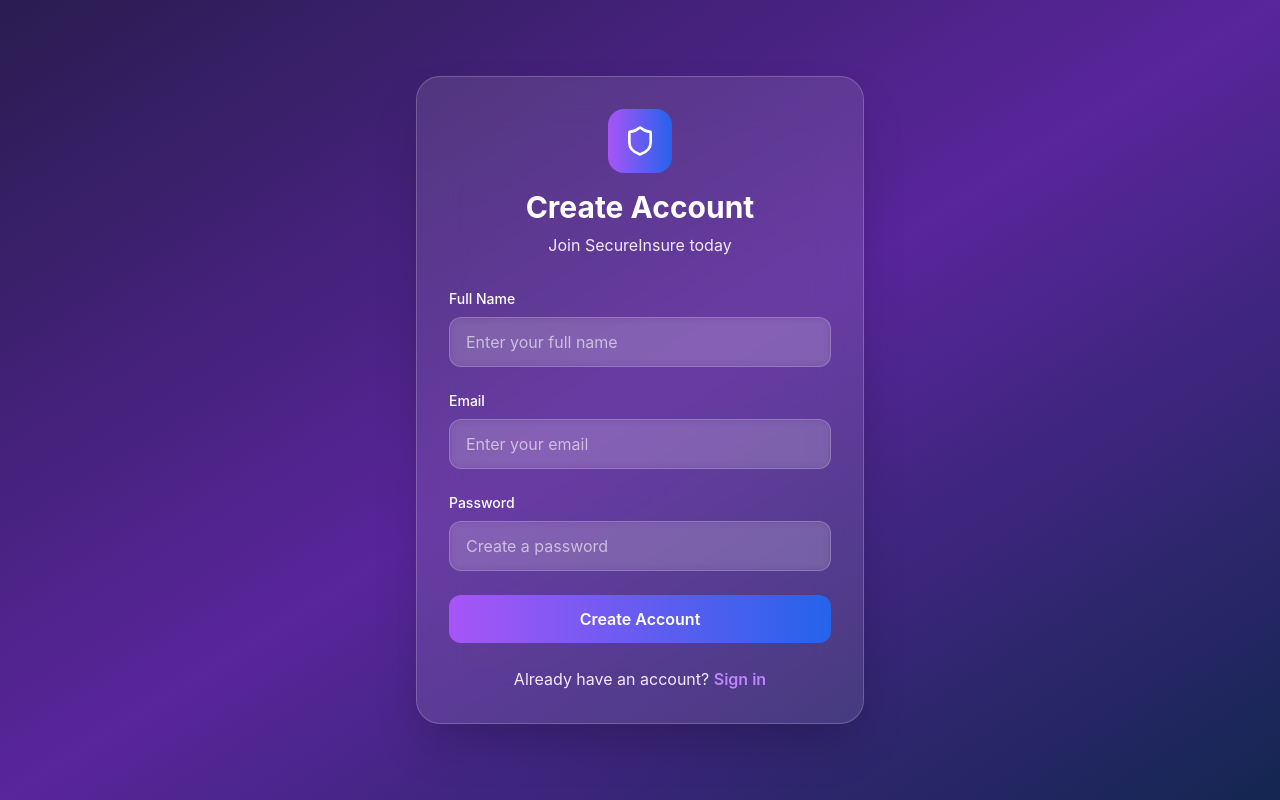
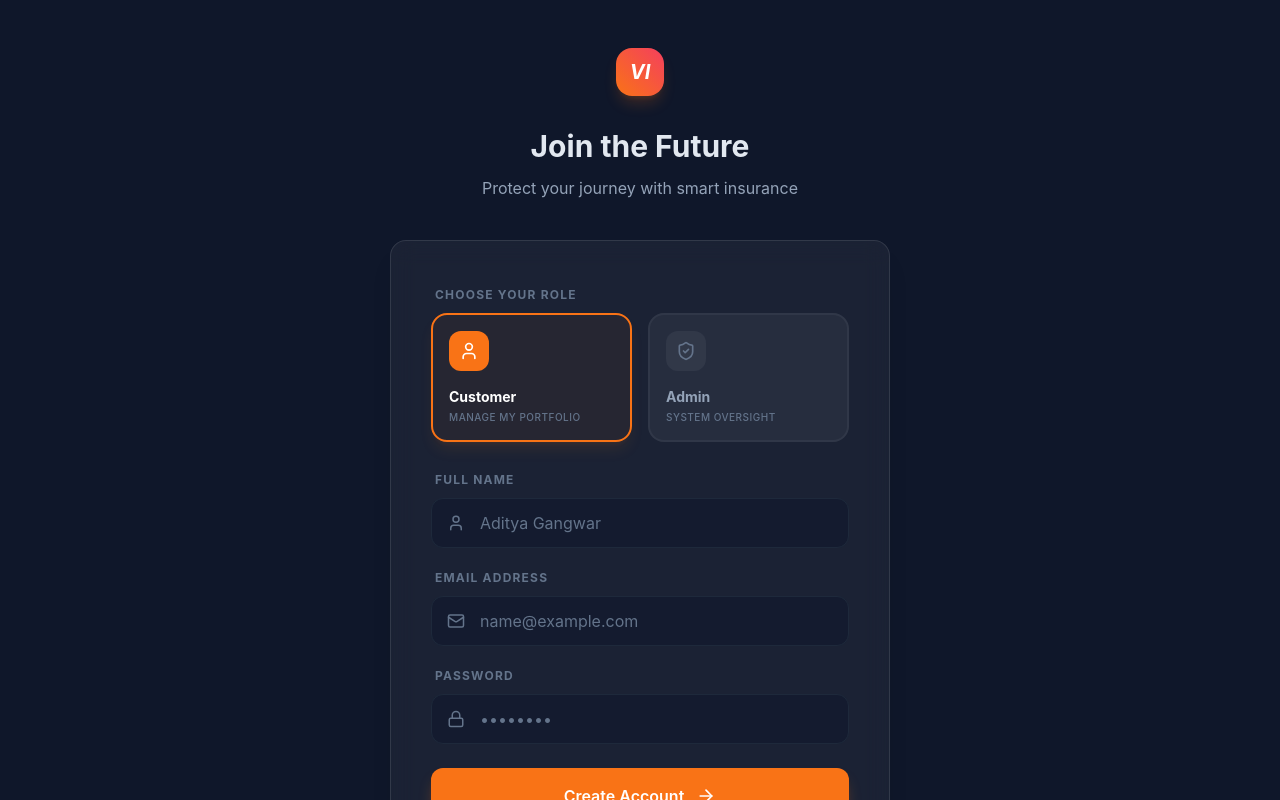
Before and after one commit to AdityaGangwar2674/Vehicle_Insurance, a React (Create React App) app in the folder frontend/: page /register in a window 1280 px wide. Shown: the top 800 px of the page. Built offline with nearby package versions, Linux system fonts and the light colour scheme.

Commit message:
[feat]: redesign register page with role selection and auth integration, add admin/user roles, improved UI, error handling, and auto login flow

```diff
--- a/frontend/src/pages/Register.jsx
+++ b/frontend/src/pages/Register.jsx
@@ -1,137 +1,252 @@
-import React, { useState } from "react";
-import { useNavigate } from "react-router-dom";
-import axios from "axios";
+import React, { useState, useContext } from "react";
+import { Link, useNavigate } from "react-router-dom";
+import { AuthContext } from "../context/AuthContext";
+import api from "../api/axios";
+import {
+  ShieldCheck,
+  User as UserIcon,
+  Mail,
+  Lock,
+  ArrowRight,
+  AlertCircle,
+  Loader2,
+} from "lucide-react";
 import Swal from "sweetalert2";
-import { motion } from "framer-motion";
-import { Shield } from "lucide-react";
+import { motion, AnimatePresence } from "framer-motion";
+
+const RoleCard = ({ selected, icon: Icon, label, desc, onClick }) => (
+  <motion.div
+    whileTap={{ scale: 0.98 }}
+    onClick={onClick}
+    className={`p-4 rounded-2xl border-2 transition-all cursor-pointer flex-1 group ${
+      selected
+        ? "border-orange-500 bg-orange-500/5 shadow-lg shadow-orange-500/10"
+        : "border-white/5 bg-white/5 hover:border-white/20"
+    }`}
+  >
+    <div
+      className={`w-10 h-10 rounded-xl mb-4 flex items-center justify-center transition-colors ${
+        selected
+          ? "bg-orange-500 text-white"
+          : "bg-white/5 text-slate-500 group-hover:text-slate-300"
+      }`}
+    >
+      <Icon size={20} />
+    </div>
+    <h3
+      className={`text-sm font-bold mb-1 ${selected ? "text-white" : "text-slate-400 group-hover:text-slate-300"}`}
+    >
+      {label}
+    </h3>
+    <p className="text-[10px] text-slate-500 leading-tight uppercase font-medium tracking-wider">
+      {desc}
+    </p>
+  </motion.div>
+);
 
 const Register = () => {
-  const [form, setForm] = useState({ name: "", email: "", password: "" });
-  const [isLoading, setIsLoading] = useState(false);
+  const [formData, setFormData] = useState({
+    name: "",
+    email: "",
+    password: "",
+    role: "user",
+  });
+  const { login, loading, setLoading } = useContext(AuthContext);
+  const [error, setError] = useState("");
   const navigate = useNavigate();
 
   const handleChange = (e) => {
-    setForm({ ...form, [e.target.name]: e.target.value });
+    setFormData({ ...formData, [e.target.name]: e.target.value });
+    if (error) setError("");
   };
 
   const handleSubmit = async (e) => {
     e.preventDefault();
-    setIsLoading(true);
+    setLoading(true);
+    setError("");
+
     try {
-      const res = await axios.post(
-        "http://localhost:5000/api/auth/register",
-        form
-      );
-      console.log("✅ Registration response:", res.data);
-      Swal.fire("Success", "Account created successfully", "success");
-      navigate("/login");
-    } catch (error) {
-      setIsLoading(false);
-      Swal.fire(
-        "Error",
-        error.response?.data?.message || "Registration failed",
-        "error"
-      );
+      const response = await api.post("/auth/register", formData);
+
+      if (response.success) {
+        login(response.data.user);
+        Swal.fire({
+          icon: "success",
+          title: "Account Created!",
+          text: `Welcome to VehicleInsure, ${response.data.user.name}`,
+          timer: 2000,
+          showConfirmButton: false,
+          background: "#1e293b",
+          color: "#fff",
+        });
+
+        if (response.data.user.role === "admin") {
+          navigate("/admin/dashboard");
+        } else {
+          navigate("/dashboard");
+        }
+      }
+    } catch (err) {
+      console.error("Register error:", err);
+      setError(err.message || "Registration failed. Try again.");
+    } finally {
+      setLoading(false);
     }
   };
 
   return (
-    <div className="min-h-screen bg-gradient-to-br from-slate-900 via-purple-900 to-slate-900 flex items-center justify-center p-4">
-      <div className="absolute inset-0 bg-gradient-to-br from-purple-600/20 to-blue-600/20"></div>
+    <div className="min-h-screen bg-[#0f172a] text-slate-200 flex flex-col items-center justify-center p-6 sm:p-12 relative overflow-hidden">
+      {/* Background Decor */}
+      <div className="absolute top-1/4 -right-20 w-80 h-80 bg-orange-500/10 rounded-full blur-[100px] -z-10" />
+      <div className="absolute bottom-1/4 -left-20 w-80 h-80 bg-rose-500/10 rounded-full blur-[100px] -z-10" />
 
       <motion.div
-        className="relative bg-white/10 backdrop-blur-xl rounded-3xl p-8 w-full max-w-md border border-white/20 shadow-2xl"
-        initial={{ opacity: 0, y: 20, scale: 0.9 }}
-        animate={{ opacity: 1, y: 0, scale: 1 }}
-        transition={{ duration: 0.6 }}
+        initial={{ opacity: 0, y: 20 }}
+        animate={{ opacity: 1, y: 0 }}
+        className="w-full max-w-[500px]"
       >
-        <div className="text-center mb-8">
-          <div className="inline-flex items-center justify-center w-16 h-16 bg-gradient-to-r from-purple-500 to-blue-600 rounded-2xl mb-4">
-            <Shield className="w-8 h-8 text-white" />
+        <div className="text-center mb-10">
+          <Link to="/" className="inline-flex items-center gap-2 mb-8 group">
+            <div className="w-12 h-12 rounded-2xl bg-gradient-to-tr from-orange-500 to-rose-500 flex items-center justify-center shadow-lg shadow-orange-500/20 group-hover:scale-110 transition-transform duration-300 font-bold italic text-white text-xl">
+              VI
             </div>
-          <h2 className="text-3xl font-bold text-white mb-2">Create Account</h2>
-          <p className="text-purple-100">Join SecureInsure today</p>
+          </Link>
+          <h1 className="text-3xl font-bold mb-3">Join the Future</h1>
+          <p className="text-slate-400">
+            Protect your journey with smart insurance
+          </p>
         </div>
 
+        <div className="glass-card p-8 sm:p-10">
           <form onSubmit={handleSubmit} className="space-y-6">
-          {[
-            {
-              name: "name",
-              label: "Full Name",
-              type: "text",
-              placeholder: "Enter your full name",
-            },
-            {
-              name: "email",
-              label: "Email",
-              type: "email",
-              placeholder: "Enter your email",
-            },
-            {
-              name: "password",
-              label: "Password",
-              type: "password",
-              placeholder: "Create a password",
-            },
-          ].map((field, index) => (
+            <AnimatePresence>
+              {error && (
                 <motion.div
-              key={field.name}
-              initial={{ opacity: 0, x: -20 }}
-              animate={{ opacity: 1, x: 0 }}
-              transition={{ delay: 0.2 + index * 0.1 }}
+                  initial={{ opacity: 0, scale: 0.95 }}
+                  animate={{ opacity: 1, scale: 1 }}
+                  exit={{ opacity: 0, scale: 0.95 }}
+                  className="p-4 rounded-xl bg-rose-500/10 border border-rose-500/20 text-rose-500 text-sm flex items-start gap-3"
                 >
-              <label className="block text-white text-sm font-medium mb-2">
-                {field.label}
+                  <AlertCircle size={18} className="shrink-0 mt-0.5" />
+                  <span>{error}</span>
+                </motion.div>
+              )}
+            </AnimatePresence>
+
+            <div className="space-y-2">
+              <label className="text-xs font-bold text-slate-500 uppercase tracking-widest px-1">
+                Choose Your Role
               </label>
+              <div className="flex gap-4">
+                <RoleCard
+                  selected={formData.role === "user"}
+                  icon={UserIcon}
+                  label="Customer"
+                  desc="Manage My Portfolio"
+                  onClick={() => setFormData({ ...formData, role: "user" })}
+                />
+                <RoleCard
+                  selected={formData.role === "admin"}
+                  icon={ShieldCheck}
+                  label="Admin"
+                  desc="System Oversight"
+                  onClick={() => setFormData({ ...formData, role: "admin" })}
+                />
+              </div>
+            </div>
+
+            <div className="space-y-4">
+              <div className="space-y-2">
+                <label className="text-xs font-bold text-slate-500 uppercase tracking-widest px-1">
+                  Full Name
+                </label>
+                <div className="relative group">
+                  <UserIcon
+                    size={18}
+                    className="absolute left-4 top-1/2 -translate-y-1/2 text-slate-500 peer-focus:text-orange-500 transition-colors"
+                  />
                   <input
-                type={field.type}
-                name={field.name}
-                value={form[field.name]}
+                    type="text"
+                    name="name"
+                    value={formData.name}
                     onChange={handleChange}
-                className="w-full bg-white/10 backdrop-blur-sm border border-white/20 rounded-xl px-4 py-3 text-white placeholder-white/60 focus:outline-none focus:ring-2 focus:ring-purple-500 focus:border-transparent transition-all duration-300"
-                placeholder={field.placeholder}
+                    placeholder="Aditya Gangwar"
+                    className="input-field w-full pl-12"
                     required
                   />
-            </motion.div>
-          ))}
+                </div>
+              </div>
 
-          <motion.button
+              <div className="space-y-2">
+                <label className="text-xs font-bold text-slate-500 uppercase tracking-widest px-1">
+                  Email Address
+                </label>
+                <div className="relative group">
+                  <Mail
+                    size={18}
+                    className="absolute left-4 top-1/2 -translate-y-1/2 text-slate-500 group-focus-within:text-orange-500 transition-colors"
+                  />
+                  <input
+                    type="email"
+                    name="email"
+                    value={formData.email}
+                    onChange={handleChange}
+                    placeholder="name@example.com"
+                    className="input-field w-full pl-12"
+                    required
+                  />
+                </div>
+              </div>
+
+              <div className="space-y-2">
+                <label className="text-xs font-bold text-slate-500 uppercase tracking-widest px-1">
+                  Password
+                </label>
+                <div className="relative group">
+                  <Lock
+                    size={18}
+                    className="absolute left-4 top-1/2 -translate-y-1/2 text-slate-500 group-focus-within:text-orange-500 transition-colors"
+                  />
+                  <input
+                    type="password"
+                    name="password"
+                    value={formData.password}
+                    onChange={handleChange}
+                    placeholder="••••••••"
+                    className="input-field w-full pl-12"
+                    required
+                  />
+                </div>
+              </div>
+            </div>
+
+            <button
               type="submit"
-            disabled={isLoading}
-            className="w-full bg-gradient-to-r from-purple-500 to-blue-600 text-white py-3 rounded-xl font-semibold hover:from-purple-600 hover:to-blue-700 focus:outline-none focus:ring-2 focus:ring-purple-500 focus:ring-offset-2 focus:ring-offset-transparent transition-all duration-300 disabled:opacity-50 disabled:cursor-not-allowed"
-            whileHover={{ scale: 1.02 }}
-            whileTap={{ scale: 0.98 }}
-            initial={{ opacity: 0 }}
-            animate={{ opacity: 1 }}
-            transition={{ delay: 0.5 }}
+              disabled={loading}
+              className="btn-primary w-full flex items-center justify-center gap-3 py-4 text-base"
             >
-            {isLoading ? (
-              <div className="flex items-center justify-center">
-                <div className="w-5 h-5 border-2 border-white border-t-transparent rounded-full animate-spin mr-2"></div>
-                Creating account...
-              </div>
+              {loading ? (
+                <Loader2 size={24} className="animate-spin" />
               ) : (
-              "Create Account"
+                <>
+                  Create Account <ArrowRight size={20} />
+                </>
               )}
-          </motion.button>
+            </button>
           </form>
 
-        <motion.div
-          className="mt-6 text-center"
-          initial={{ opacity: 0 }}
-          animate={{ opacity: 1 }}
-          transition={{ delay: 0.6 }}
+          <div className="mt-8 pt-6 border-t border-white/5 text-center">
+            <p className="text-slate-500 text-sm">
+              Already have an account?{" "}
+              <Link
+                to="/login"
+                className="text-orange-500 font-semibold hover:text-orange-400 transition-colors"
               >
-          <p className="text-purple-100">
-            Already have an account?{" "}
-            <span
-              onClick={() => navigate("/login")}
-              className="text-purple-400 hover:text-purple-300 cursor-pointer font-semibold transition-colors duration-300"
-            >
-              Sign in
-            </span>
+                Sign in now
+              </Link>
             </p>
-        </motion.div>
+          </div>
+        </div>
       </motion.div>
     </div>
   );
```
Lines whose indentation alone changed are shown as unchanged.
